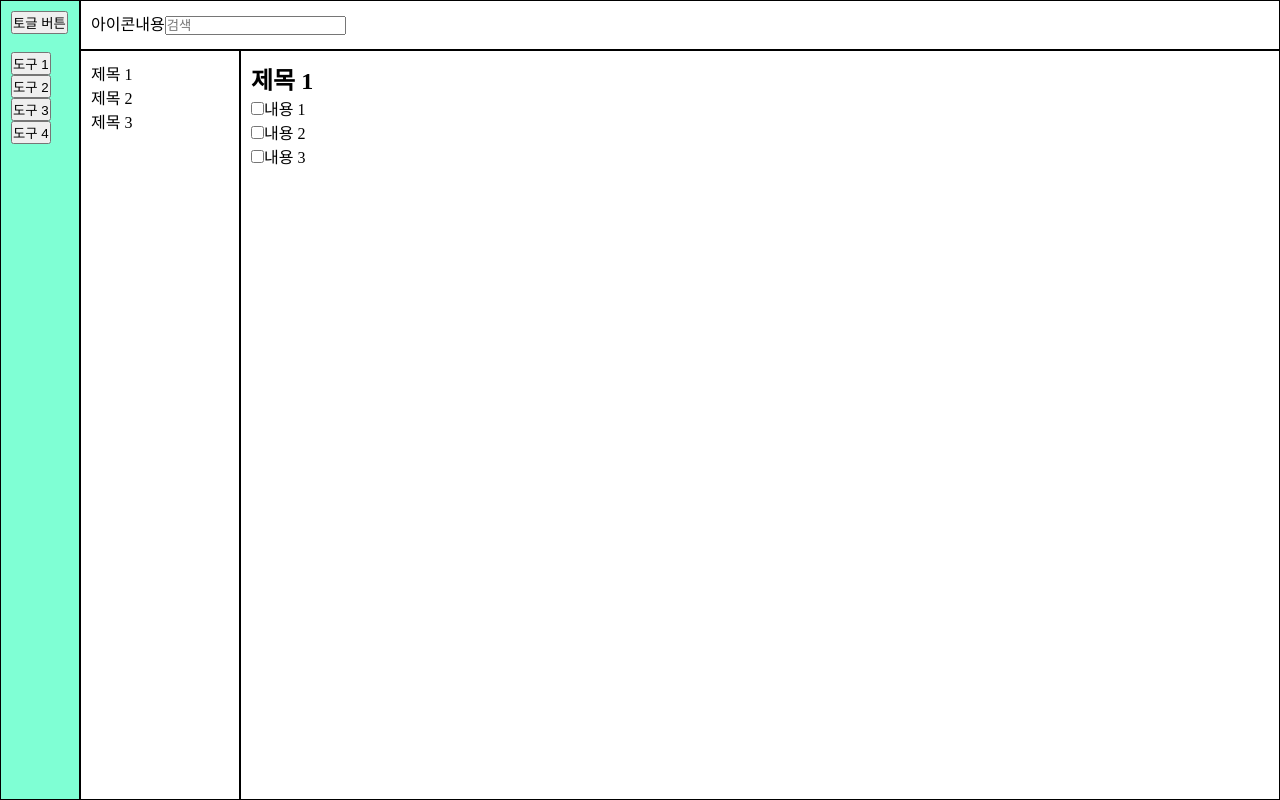
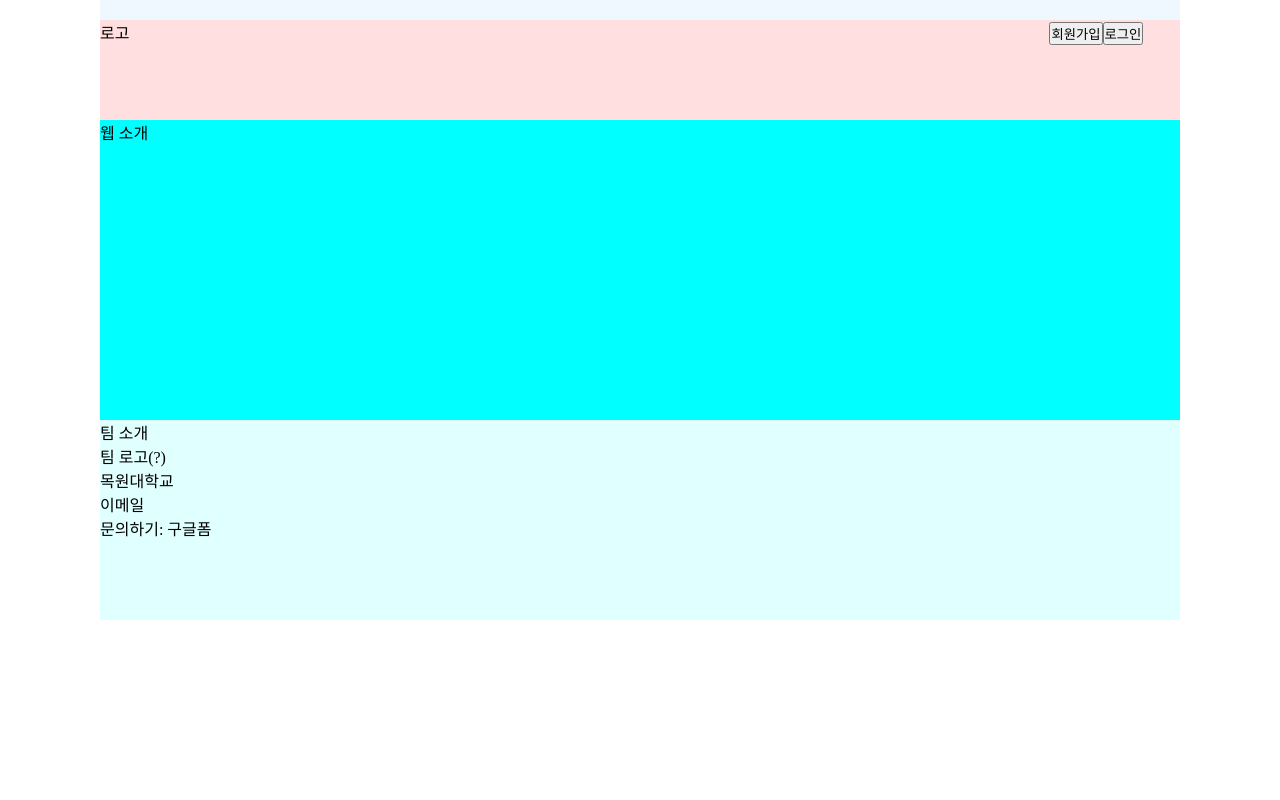
Before and after one commit to ns-02/visual-with, a React (Vite) app: page / in a window 1280 px wide. Built offline with nearby package versions, Linux system fonts and the light colour scheme.

Commit message:
시작화면 css 문제 해결

```diff
--- a/src/App.tsx
+++ b/src/App.tsx
@@ -11,11 +11,11 @@ const App: React.FC = () => {
 
   return (
     <div className='shell'>
-      {/* <StartPage></StartPage> */}
+      <StartPage></StartPage>
       {/* <LoginPage></LoginPage> */}
       {/* <SignupPage></SignupPage> */}
       {/* <SignupResultPage></SignupResultPage> */}
-      <MainPage></MainPage>
+      {/* <MainPage></MainPage> */}
     </div>
   )
 }
--- a/src/layouts/layouts.css
+++ b/src/layouts/layouts.css
@@ -1,4 +1,4 @@
-.header {
+.main .header {
   height: 50px;
   border: 1px solid #000;
   padding: 10px;
```
